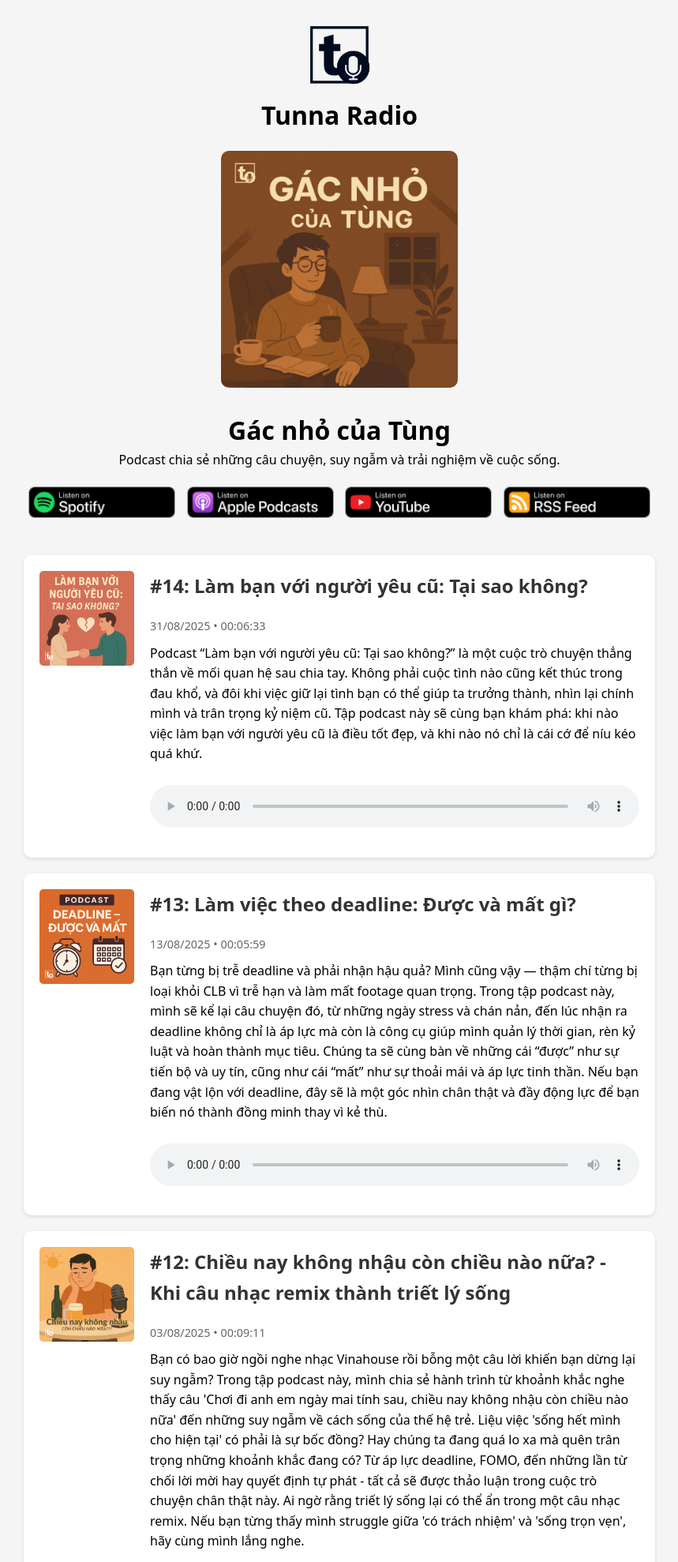
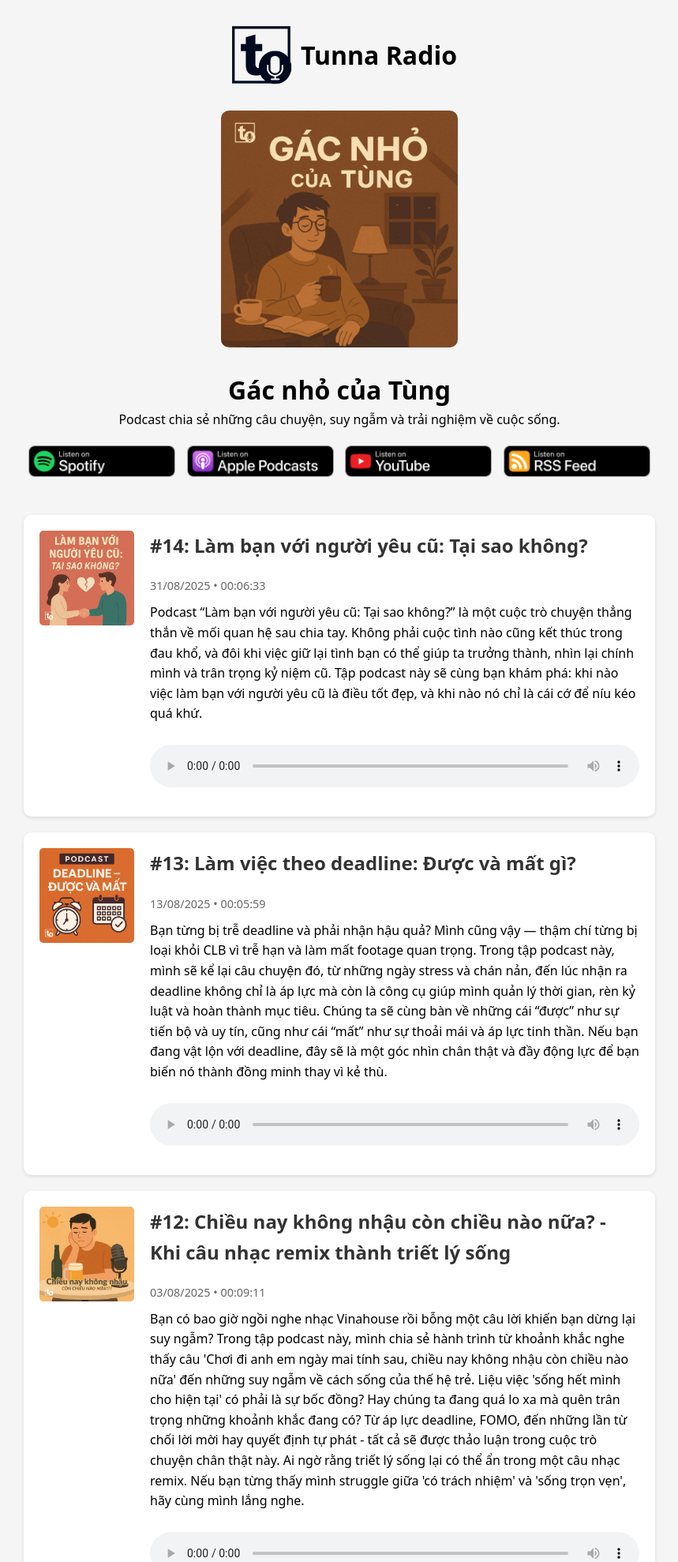
Before and after one commit to tunnaduong/podcast, a PHP site: page /gac-nho-cua-tung/ in a window 1280 px wide. Shown: the top 1978 px of the page at 79% size, without its empty margins (210-1069 px from the left). Run offline with PHP 8.4, Linux system fonts and the light colour scheme.

Commit message:
refactor link styles in header across multiple pages for improved layout and alignment; use flexbox for better centering of logo and title

```diff
--- a/gac-nho-cua-tung/index.php
+++ b/gac-nho-cua-tung/index.php
@@ -218,9 +218,20 @@ if (isXmlRequest()) {
     </head>
 
     <body>
-        <a href="/" style="text-decoration: none;display: block;color: black;">
-            <img src="/t_radio.png" alt="Tunna Radio" class="logo"
-                style="width: 100px; height: 100px; object-fit: contain;margin: 0 auto;display: block" />
+        <a href="/" style="
+          text-decoration: none;
+          display: flex;
+          align-items: center;
+          justify-content: center;
+          color: black;
+          margin: 0 auto;
+        ">
+            <img src="/t_radio.png" alt="Tunna Radio" class="logo" style="
+            width: 100px;
+            height: 100px;
+            object-fit: contain;
+            display: block;
+          " />
             <h1>Tunna Radio</h1>
         </a>
         <header>
```
Also changed, not shown: chuyen-quan-quen/index.php (+14 -3 lines), index.html (+11 -2 lines).
